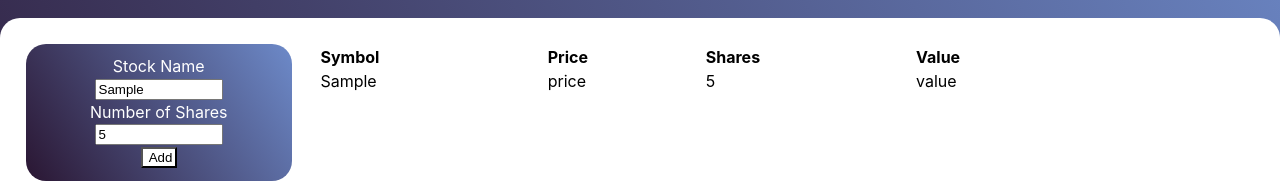
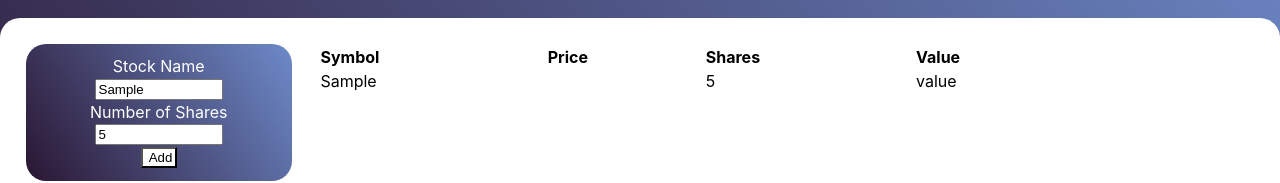
Before and after one commit to Stefan-RR/stock-portfolio-tracker, a React (Create React App) app: page / in a window 1280 px wide. Both pictures are taken after typing "Sample", "5" into the empty fields and a click on the button "Add". Shown: the part 222-405 px from the top of the page. Built offline with nearby package versions, Linux system fonts and the light colour scheme; no server answers.

Commit message:
Update App.js

```diff
--- a/src/App.js
+++ b/src/App.js
@@ -2,7 +2,6 @@ import React, { useState, useEffect } from 'react';
 import './App.css';
 import Display from './componenets/Display';
 import Stock from './componenets/Stock'
-import Holdings from './componenets/Holdings'
 
 function App() {
 
@@ -57,7 +56,7 @@ function App() {
                 {stockList.map(holding => {
                   return <tr key={holding.id}>
                             <td>{holding.id}</td>
-                            <td>price</td>
+                            <td>{newPrice}</td>
                             <td>{holding.value}</td>
                             <td>value</td>
                          </tr>
```
